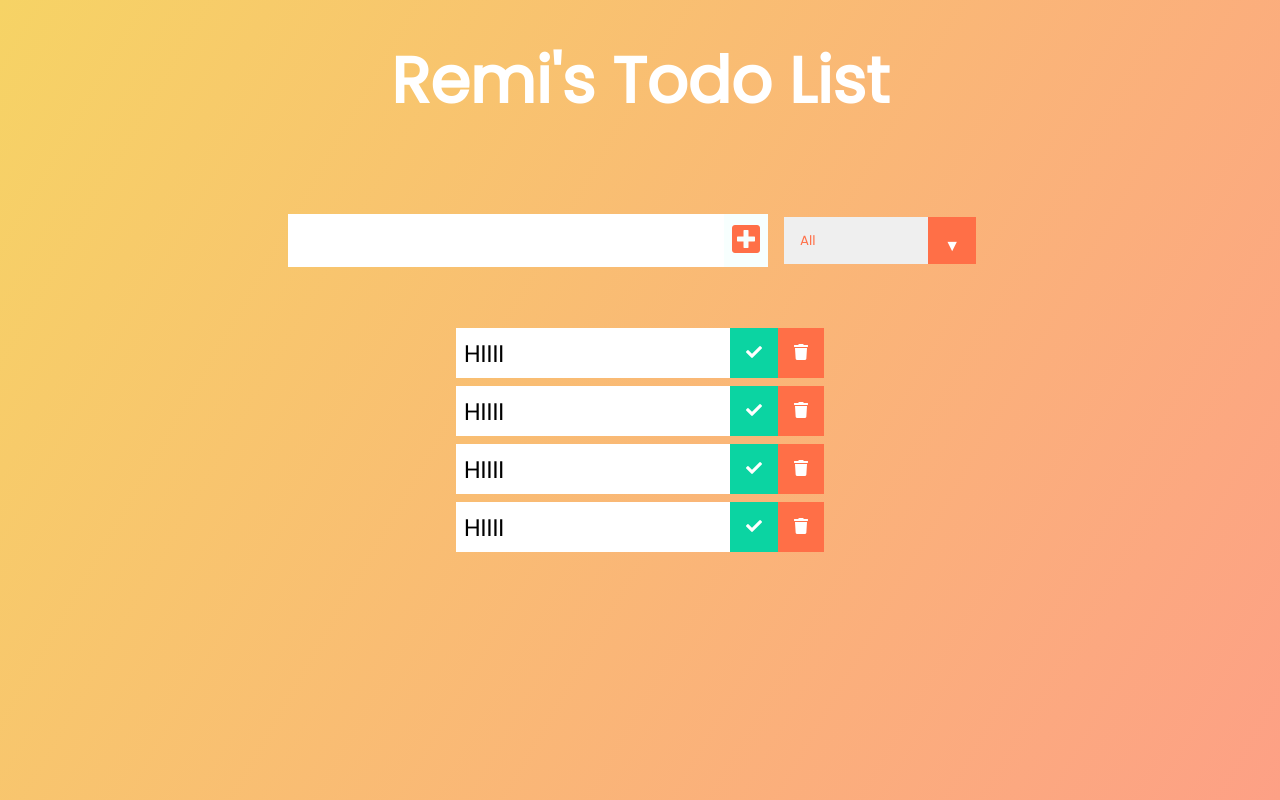
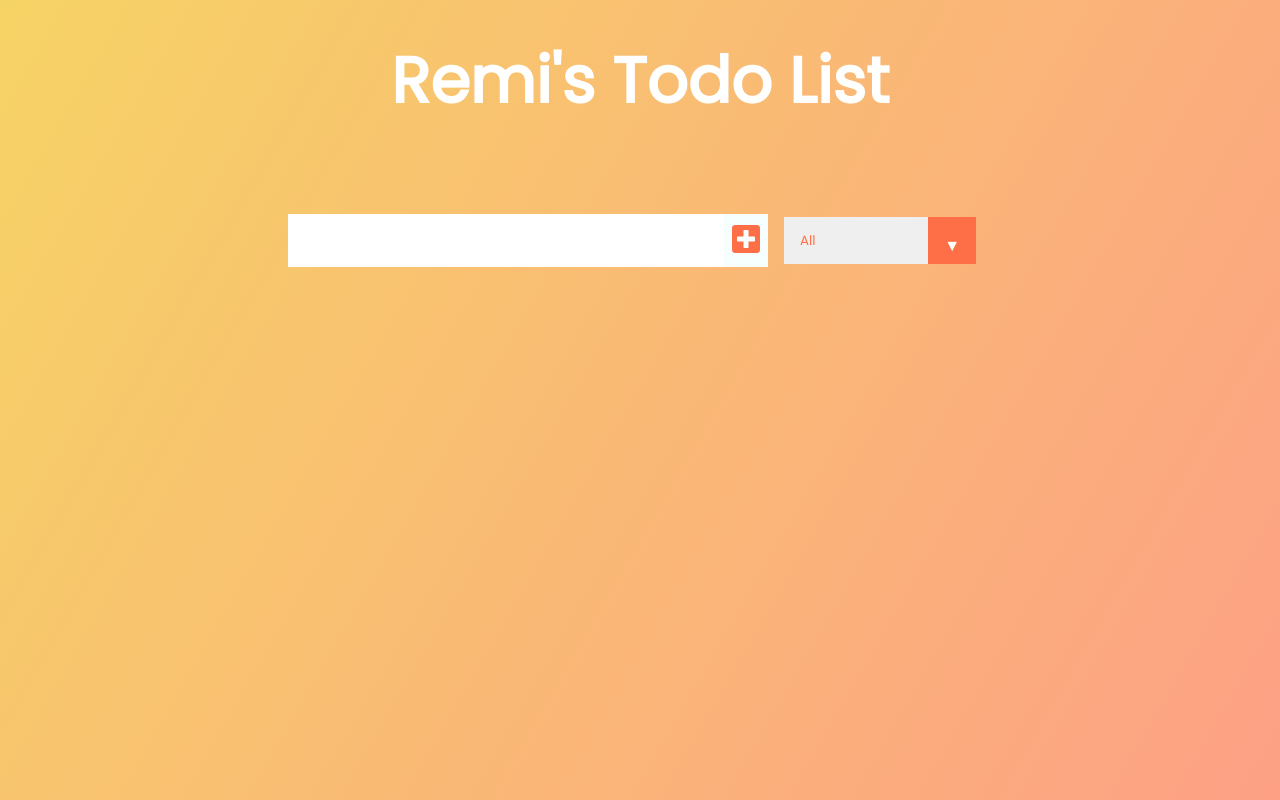
Before and after one commit to remiabduls/todo-list, a React (Create React App) app: page / in a window 1280 px wide. Built offline with nearby package versions, Linux system fonts and the light colour scheme.

Commit message:
commit to 'master'

```diff
--- a/src/App.js
+++ b/src/App.js
@@ -13,7 +13,7 @@
       <h1>Remi's Todo List</h1>
       </header>
       <Form inputText={inputText} todos={todos} setTodos={setTodos} setInputText={setInputText} />
-      <TodoList/>
+      <TodoList setTodos={setTodos} todos={todos}/>
     </div>
   );
 }
--- a/src/components/Todo.js
+++ b/src/components/Todo.js
@@ -1,11 +1,24 @@
 import React from 'react';
 
-function Todo() {
+function Todo({ text,todo, todos, setTodos }) {
+    const deleteHandler = () => {
+        setTodos(todos.filter(el => el.id !== todo.id))
+    };
+    const completeHandler = () => {
+        setTodos(todos.map((item) => {
+            if(item.id === todo.id){
+                return {
+                    ...item
+                }
+            }
+        }))
+    }
+
     return (
        <div className='todo'>
-           <li className='todo-item'> HIIII</li>
-           <button className='complete-btn' > <i className='fas fa-check'> </i></button>
-           <button className='trash-btn'>  <i className='fas fa-trash'> </i></button>
+           <li className='todo-item'>{text}</li>
+           <button  className='complete-btn' > <i className='fas fa-check'> </i></button>
+           <button  onClick={deleteHandler} className='trash-btn'>  <i className='fas fa-trash'> </i></button>
 
        </div>
     )
--- a/src/components/TodoList.js
+++ b/src/components/TodoList.js
@@ -1,12 +1,13 @@
 import React from 'react';
 import Todo from './Todo';
 
-function TodoList() {
+function TodoList({ todos, setTodos }) {
     return (
         <div className="todo-container">
         <ul className="todo-list">
-            <Todo/>
-            <Todo/> <Todo/> <Todo/>
+          {todos.map(todo => (
+              <Todo  setTodos={setTodos} todos={todos} key={todo.id} todo={todo} text={todo.text}/>
+          ))}
         </ul>
       </div>
 
```
